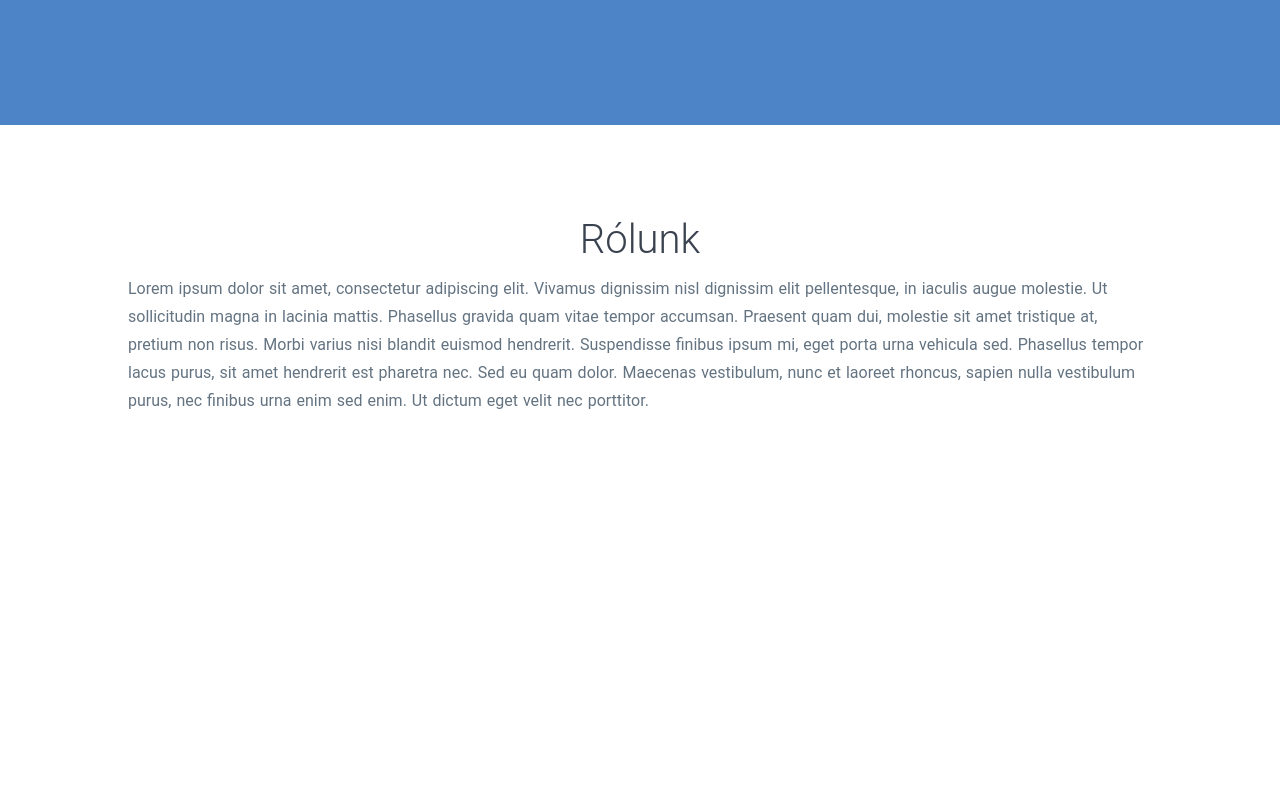
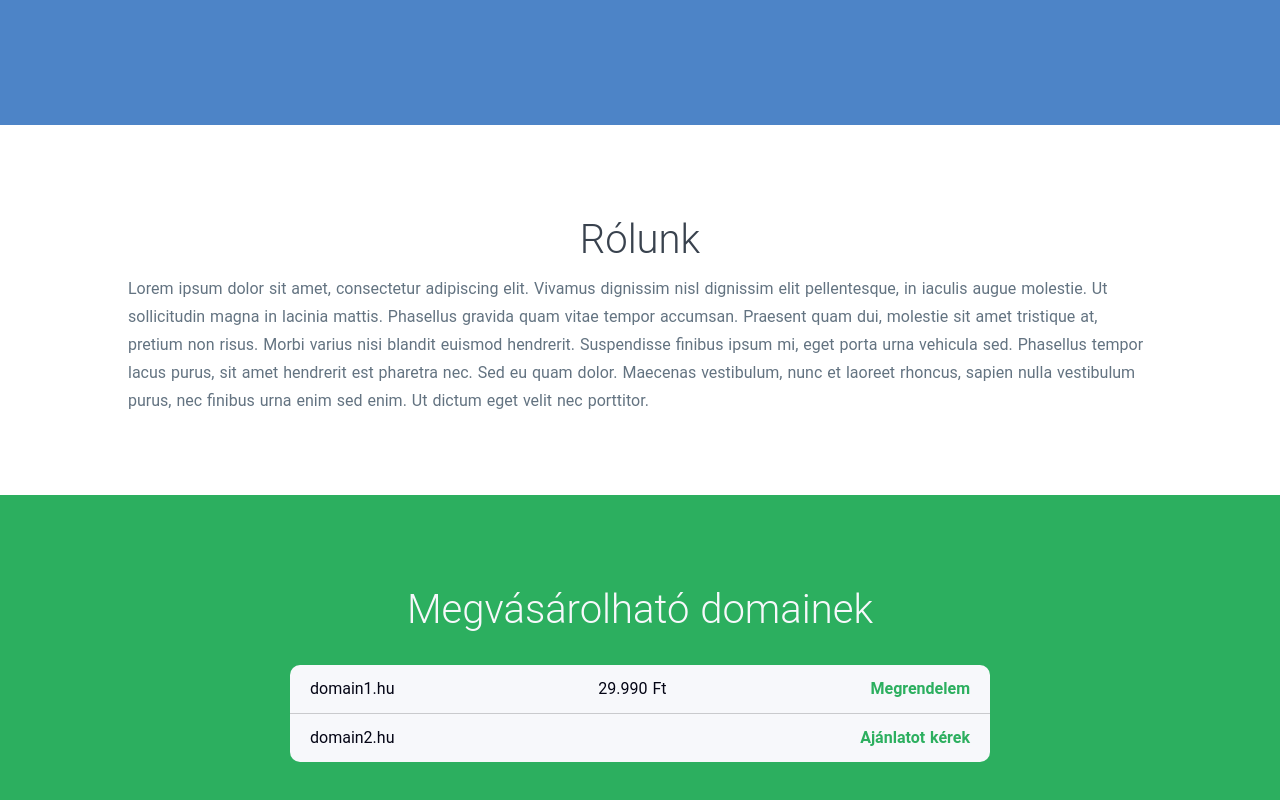
Before and after one commit to boti7/host-office, a Nuxt app: page / in a window 1280 px wide. Shown: the part 687-1487 px from the top of the page. Before the commit the page ends 1182 px from the top, so only its background shows below. Built offline with nearby package versions, Linux system fonts and the light colour scheme.

Commit message:
Add component: SectionDomains

```diff
--- /dev/null
+++ b/components/SectionDomains.vue
@@ -0,0 +1,83 @@
+<template>
+  <div class="section-wrapper">
+    <div class="container section">
+      <h2>Megvásárolható domainek</h2>
+
+      <div class="domains-box">
+        <div v-for="domain in domains" :key="domain.name" class="domain-item">
+          <div class="domain-name">{{ domain.name }}</div>
+          <div v-if="domain.price">{{ domain.price }}</div>
+          <div class="domain-action">
+            <a v-if="domain.price" href="">Megrendelem</a>
+            <a v-else href="">Ajánlatot kérek</a>
+          </div>
+        </div>
+      </div>
+    </div>
+  </div>
+</template>
+
+<script>
+  export default {
+    name: 'SectionDomains',
+    data: () => ({
+      domains: [
+        {
+          name: 'domain1.hu',
+          price: '29.990 Ft'
+        },
+        {
+          name: 'domain2.hu'
+        }
+      ]
+    })
+  }
+</script>
+
+<style lang="scss" scoped>
+  @import '@/assets/_variables.scss';
+
+  $section-bg-color: #2CAF5F;
+
+  h2 {
+    color: $text-color-light;
+  }
+
+  .section-wrapper {
+    width: 100%;
+    background-color: $section-bg-color;
+  }
+
+  .domains-box {
+    width: calc(100% - 40px);
+    max-width: 700px;
+    min-height: 60px;
+    margin: 20px auto;
+    border-radius: 10px;
+    background-color: $bg-color-light;
+  }
+
+  .domain-item {
+    width: 100%;
+    display: flex;
+    justify-content: space-between;
+    border-bottom: 1px solid #c9cacd;
+  }
+  .domain-item:last-of-type {
+    border-bottom: none;
+  }
+
+  .domain-item > div {
+    padding: 10px 20px;
+    color: $text-color-dark;
+  }
+
+  .domain-action a {
+    color: $section-bg-color;
+    font-weight: bold;
+    text-decoration: none;
+  }
+  .domain-action a:hover {
+    text-decoration: underline;
+  }
+</style>
--- a/pages/index.vue
+++ b/pages/index.vue
@@ -5,6 +5,8 @@
     <Hero />
 
     <SectionAboutUs />
+
+    <SectionDomains />
   </div>
 </template>
 
@@ -12,12 +14,14 @@
 import Navbar from '~/components/Navbar.vue';
 import Hero from '~/components/Hero.vue';
 import SectionAboutUs from '~/components/SectionAboutUs.vue';
+import SectionDomains from '~/components/SectionDomains';
 
 export default {
   components: {
     Navbar,
     Hero,
-    SectionAboutUs
+    SectionAboutUs,
+    SectionDomains
   }
 }
 </script>
```
